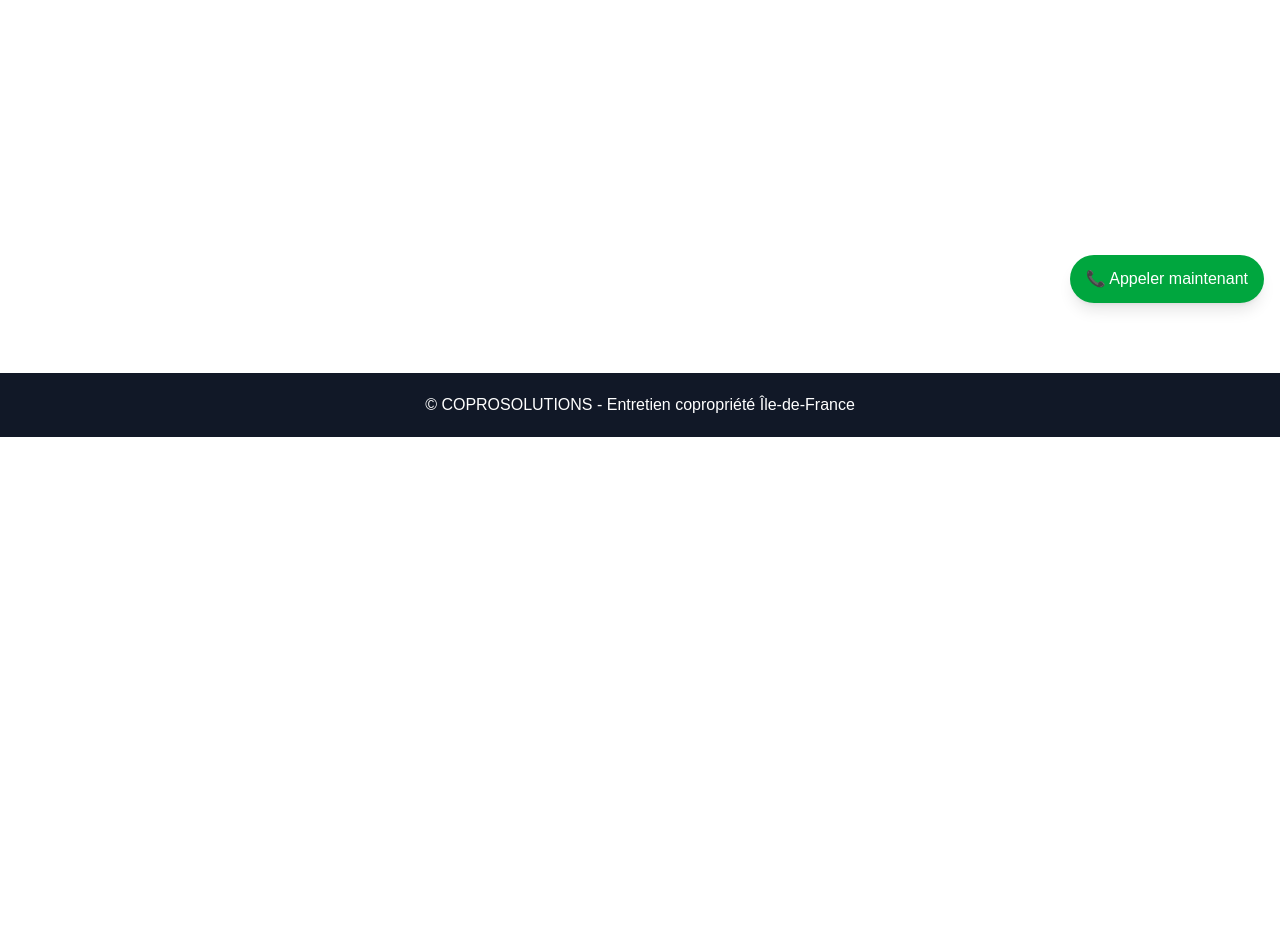
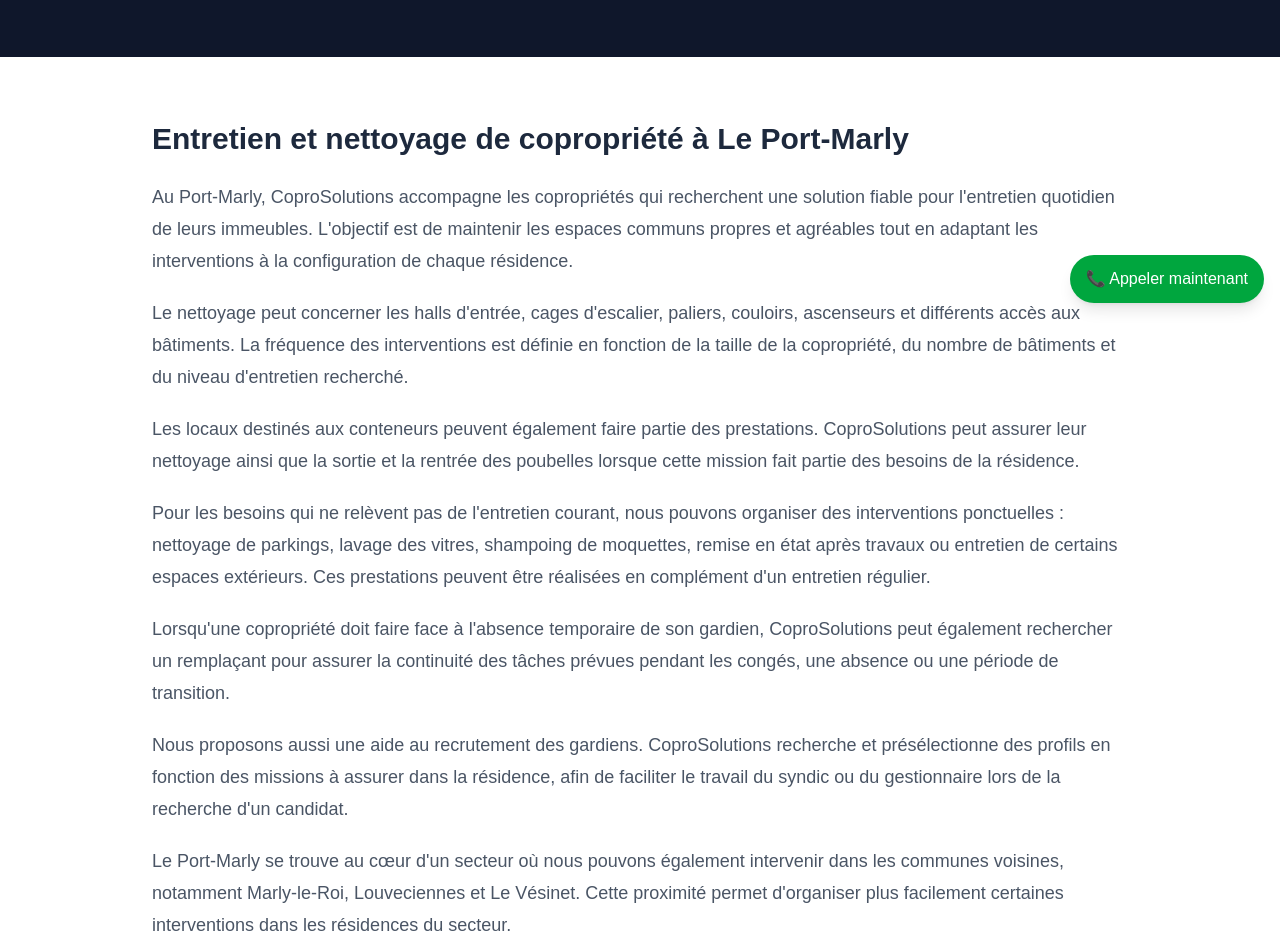
Before and after one commit to amadtag/coprosolutions, a Next.js app: page /zones/yvelines/le-port-marly in a window 1280 px wide. Before the commit this address had no page. Shown: the part 481-1415 px from the top of the page. Before the commit the page ends 918 px from the top, so only its background shows below. Built offline with nearby package versions, Linux system fonts and the light colour scheme.

Commit message:
Ajout page SEO Le Port-Marly

```diff
--- /dev/null
+++ b/app/zones/yvelines/le-port-marly/page.tsx
@@ -0,0 +1,108 @@
+import type { Metadata } from "next";
+import LocalCityPage from "@/app/zones/_components/LocalCityPage";
+
+export const metadata: Metadata = {
+  title:
+    "Nettoyage de copropriété au Port-Marly (78560) | CoproSolutions",
+  description:
+    "CoproSolutions intervient au Port-Marly pour le nettoyage des copropriétés, l'entretien des parties communes, des parkings et le remplacement des gardiens.",
+  alternates: {
+    canonical: "/zones/yvelines/le-port-marly",
+  },
+};
+
+export default function LePortMarlyPage() {
+  return (
+    <LocalCityPage
+      city="Le Port-Marly"
+      postalCode="78560"
+      title="Nettoyage et entretien de copropriété au Port-Marly"
+      description="CoproSolutions accompagne les syndics, gestionnaires et conseils syndicaux du Port-Marly pour l'entretien des immeubles, des parties communes et le remplacement des gardiens."
+      intro={
+        <>
+          <p>
+            Au Port-Marly, CoproSolutions accompagne les copropriétés qui
+            recherchent une solution fiable pour l'entretien quotidien de
+            leurs immeubles. L'objectif est de maintenir les espaces communs
+            propres et agréables tout en adaptant les interventions à la
+            configuration de chaque résidence.
+          </p>
+
+          <p>
+            Le nettoyage peut concerner les halls d'entrée, cages d'escalier,
+            paliers, couloirs, ascenseurs et différents accès aux bâtiments.
+            La fréquence des interventions est définie en fonction de la
+            taille de la copropriété, du nombre de bâtiments et du niveau
+            d'entretien recherché.
+          </p>
+
+          <p>
+            Les locaux destinés aux conteneurs peuvent également faire partie
+            des prestations. CoproSolutions peut assurer leur nettoyage ainsi
+            que la sortie et la rentrée des poubelles lorsque cette mission
+            fait partie des besoins de la résidence.
+          </p>
+
+          <p>
+            Pour les besoins qui ne relèvent pas de l'entretien courant,
+            nous pouvons organiser des interventions ponctuelles : nettoyage
+            de parkings, lavage des vitres, shampoing de moquettes, remise en
+            état après travaux ou entretien de certains espaces extérieurs.
+            Ces prestations peuvent être réalisées en complément d'un
+            entretien régulier.
+          </p>
+
+          <p>
+            Lorsqu'une copropriété doit faire face à l'absence temporaire de
+            son gardien, CoproSolutions peut également rechercher un
+            remplaçant pour assurer la continuité des tâches prévues pendant
+            les congés, une absence ou une période de transition.
+          </p>
+
+          <p>
+            Nous proposons aussi une aide au recrutement des gardiens.
+            CoproSolutions recherche et présélectionne des profils en
+            fonction des missions à assurer dans la résidence, afin de
+            faciliter le travail du syndic ou du gestionnaire lors de la
+            recherche d'un candidat.
+          </p>
+
+          <p>
+            Le Port-Marly se trouve au cœur d'un secteur où nous pouvons
+            également intervenir dans les communes voisines, notamment
+            Marly-le-Roi, Louveciennes et Le Vésinet. Cette proximité permet
+            d'organiser plus facilement certaines interventions dans les
+            résidences du secteur.
+          </p>
+
+          <p>
+            CoproSolutions intervient également auprès des entreprises et
+            immeubles de bureaux du secteur pour des prestations de nettoyage
+            ponctuelles ou régulières.
+            {" "}
+            <a
+              href="/entretien-bureau-immeuble"
+              className="font-semibold text-blue-700 hover:underline"
+            >
+              Découvrir notre service de nettoyage de bureaux →
+            </a>
+          </p>
+        </>
+      }
+      nearbyCities={[
+        {
+          name: "Marly-le-Roi",
+          href: "/zones/yvelines/marly-le-roi",
+        },
+        {
+          name: "Louveciennes",
+          href: "/zones/yvelines/louveciennes",
+        },
+        {
+          name: "Le Vésinet",
+          href: "/zones/yvelines/le-vesinet",
+        },
+      ]}
+    />
+  );
+}
```
